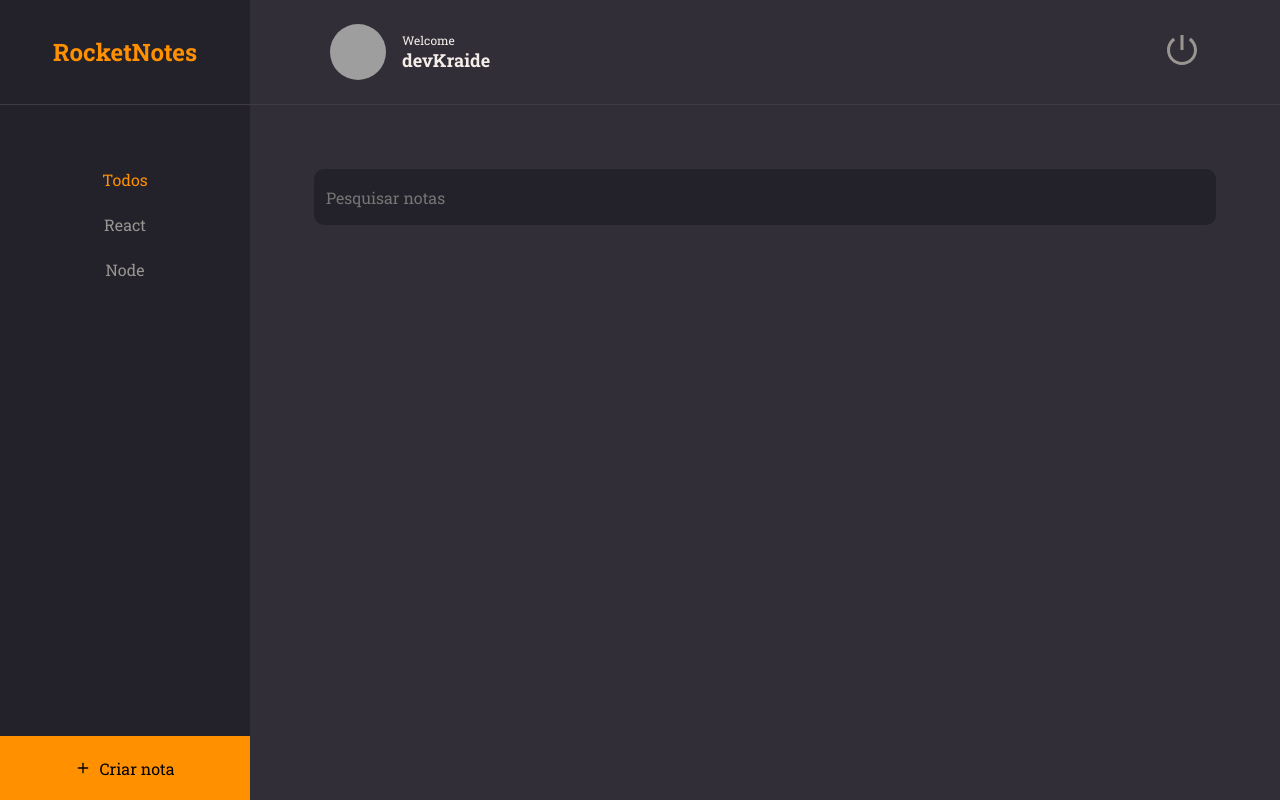
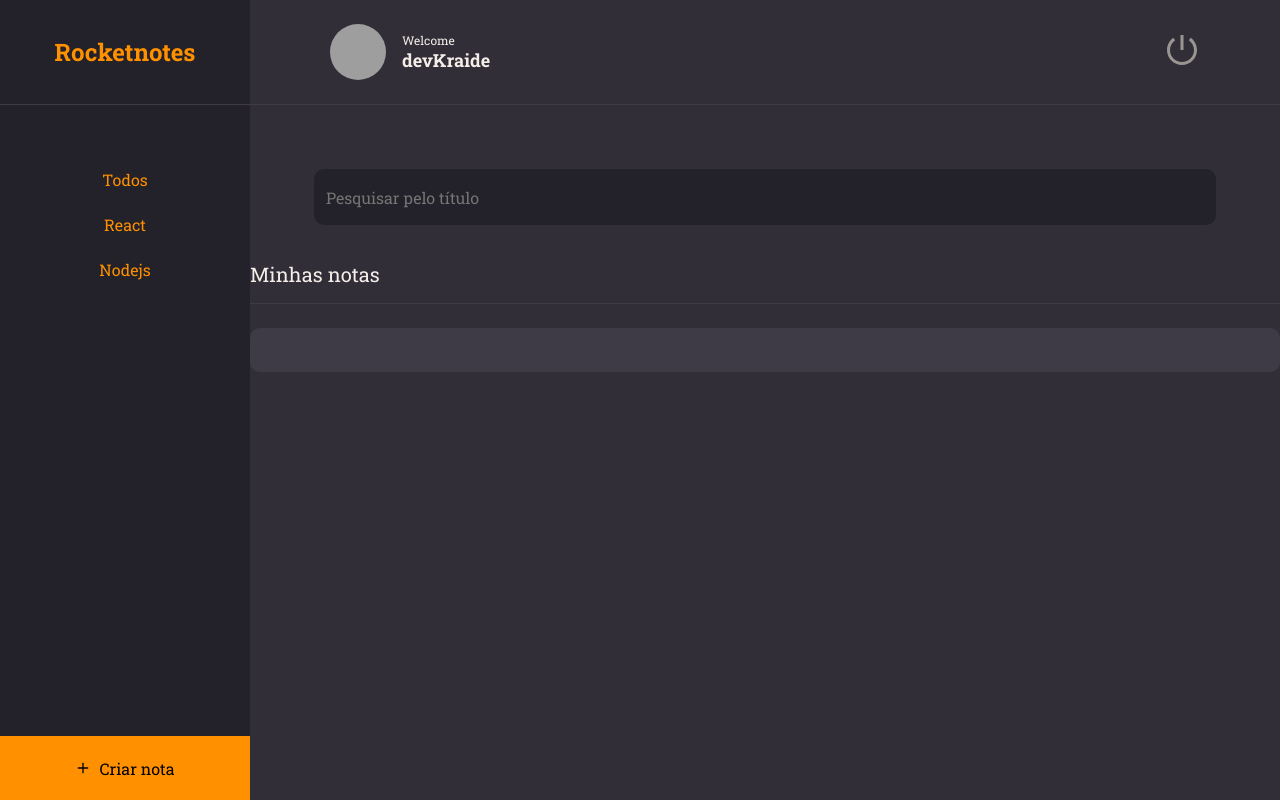
Before and after one commit to devKraide/rocketnotes, a React (Vite) app: page / in a window 1280 px wide. Built offline with nearby package versions, Linux system fonts and the light colour scheme; grey boxes are pictures that could not be loaded.

Commit message:
refactor: update Note and Tag components for improved prop handling and styling

```diff
--- a/src/components/Note/index.jsx
+++ b/src/components/Note/index.jsx
@@ -1,24 +1,23 @@
-import { NoteContainer } from './styles';
+import { NoteContainer } from './style';
+import { Tag } from '../Tag';
 
-export function Note(data, ...rest) {
+// eslint-disable-next-line react/prop-types
+export function Note({ title, tag, ...rest }) {
   return (
     <NoteContainer {...rest}>
-      <h1>{data.title}</h1>
+
+      <h1>{title}</h1>
 
       {
-        data.tags &&
+        tag &&
         <footer>
           {
-            data.tag.map(tag => {
-              <span key={tag.id}>
-                {tag.name}
-              </span>
-            })
+            // eslint-disable-next-line react/prop-types
+            tag.map(tag => <Tag key={tag.id} title={tag.name} />)
           }
         </footer>
       }
 
     </NoteContainer>
-
   );
 };
--- a/src/components/Note/style.js
+++ b/src/components/Note/style.js
@@ -1,7 +1,26 @@
 import styled from "styled-components";
 
+// ...existing code...
 export const NoteContainer = styled.button`
+  // Replace direct prop usage with $-prefixed props
+  width: 100%;
+  background-color: ${({ theme }) => theme.COLORS.BACKGROUND_700};
+  border: none;
+  border-radius: 10px;
+  padding: 22px;
+  margin-bottom: 16px;
 
+  > h1 {
+    flex: 1;
+    text-align: left;
+    font-weight: 700;
+    font-size: 24px;
+    color: ${({ theme }) => theme.COLORS.WHITE};
+  }
 
-
+  > footer {
+    width: 100%;
+    display: flex;
+    margin-top: 24px;
+  }
 `;
--- a/src/components/Tag/index.jsx
+++ b/src/components/Tag/index.jsx
@@ -1,9 +1,9 @@
 import { TagContainer } from "./styles";
 
 // eslint-disable-next-line react/prop-types
-export function Tag({ title }) {
+export function Tag({ title, ...rest }) {
   return (
-    <TagContainer>
+    <TagContainer {...rest}>
       {title}
     </TagContainer>
   );
--- a/src/pages/Home/index.jsx
+++ b/src/pages/Home/index.jsx
@@ -1,36 +1,42 @@
-import { Container, Brand, Search, Menu, Content, NewNote } from './styles.js';
+import { FiPlus } from 'react-icons/fi'
+import { Container, Brand, Menu, Search, Content, NewNote } from './styles'
 
-import { FiPlus } from 'react-icons/fi';
-
-import { Header } from '../../components/Header';
-import { ButtonText } from '../../components/ButtonText';
-import { Input } from '../../components/Input';
+import { Note } from '../../components/Note'
+import { Input } from '../../components/Input'
+import { Header } from '../../components/Header'
+import { Section } from '../../components/Section'
+import { ButtonText } from '../../components/ButtonText'
 
 export function Home() {
-
   return (
     <Container>
       <Brand>
-        <h1>
-          RocketNotes
-        </h1>
+        <h1>Rocketnotes</h1>
       </Brand>
 
       <Header />
 
       <Menu>
-        <li><ButtonText title="Todos"  /></li>
-        <li><ButtonText title="React" $isactive = {false}/></li>
-        <li><ButtonText title="Node"$isactive = {false} /></li>
-
+        <li><ButtonText title="Todos" $isactive /></li>
+        <li><ButtonText title="React" /></li>
+        <li><ButtonText title="Nodejs" /></li>
       </Menu>
 
       <Search>
-        <Input placeholder="Pesquisar notas"  />
+        <Input placeholder="Pesquisar pelo título" />
       </Search>
 
       <Content>
-
+        <Section title="Minhas notas">
+          <Note data={{
+            title: 'React',
+            tags: [
+              { id: '1', name: 'react' },
+              { id: '2', name: 'rocketseat' }
+            ]
+          }}
+          />
+        </Section>
       </Content>
 
       <NewNote>
@@ -38,6 +44,5 @@ export function Home() {
         Criar nota
       </NewNote>
     </Container>
-  );
-
-};
+  )
+}
```
